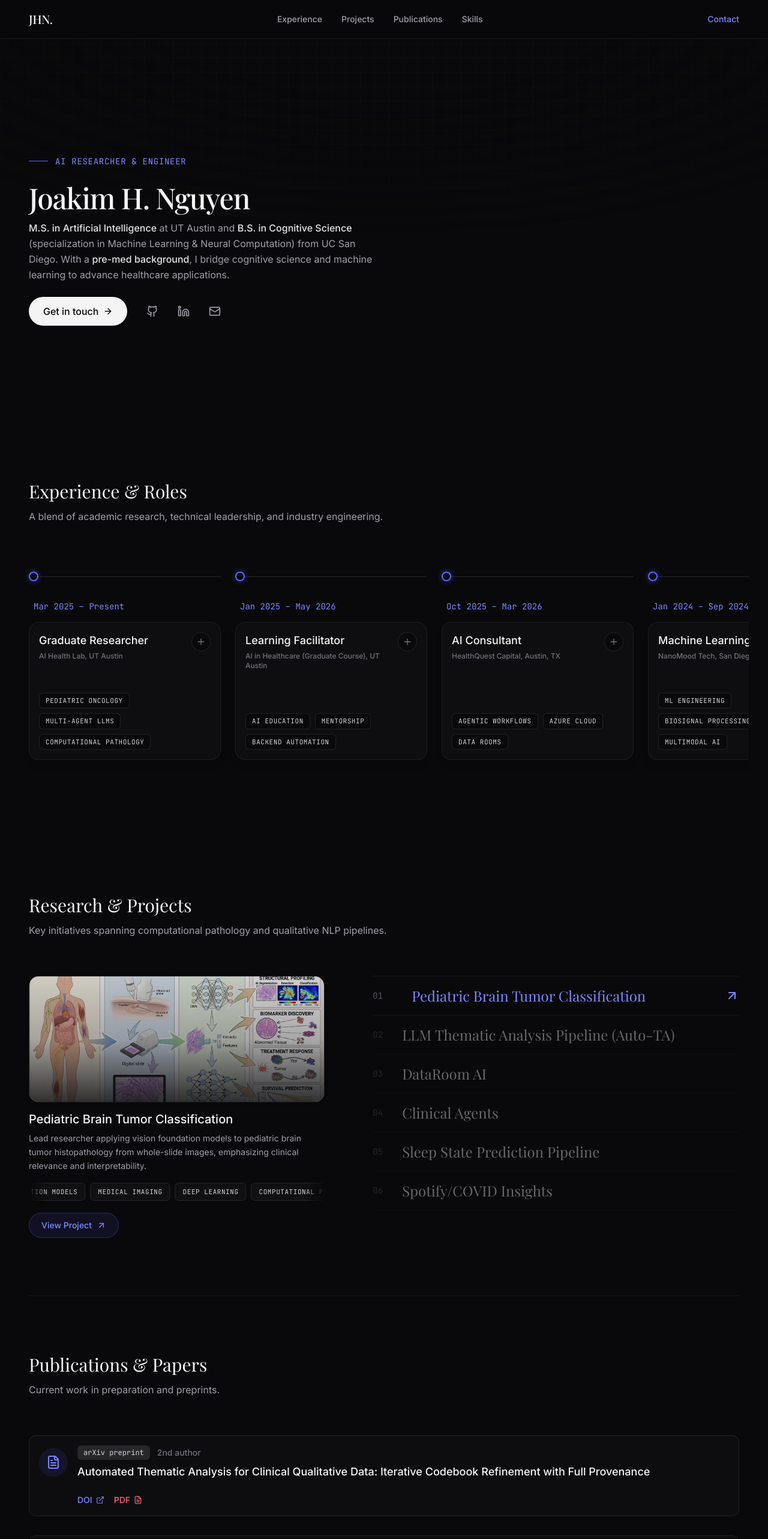
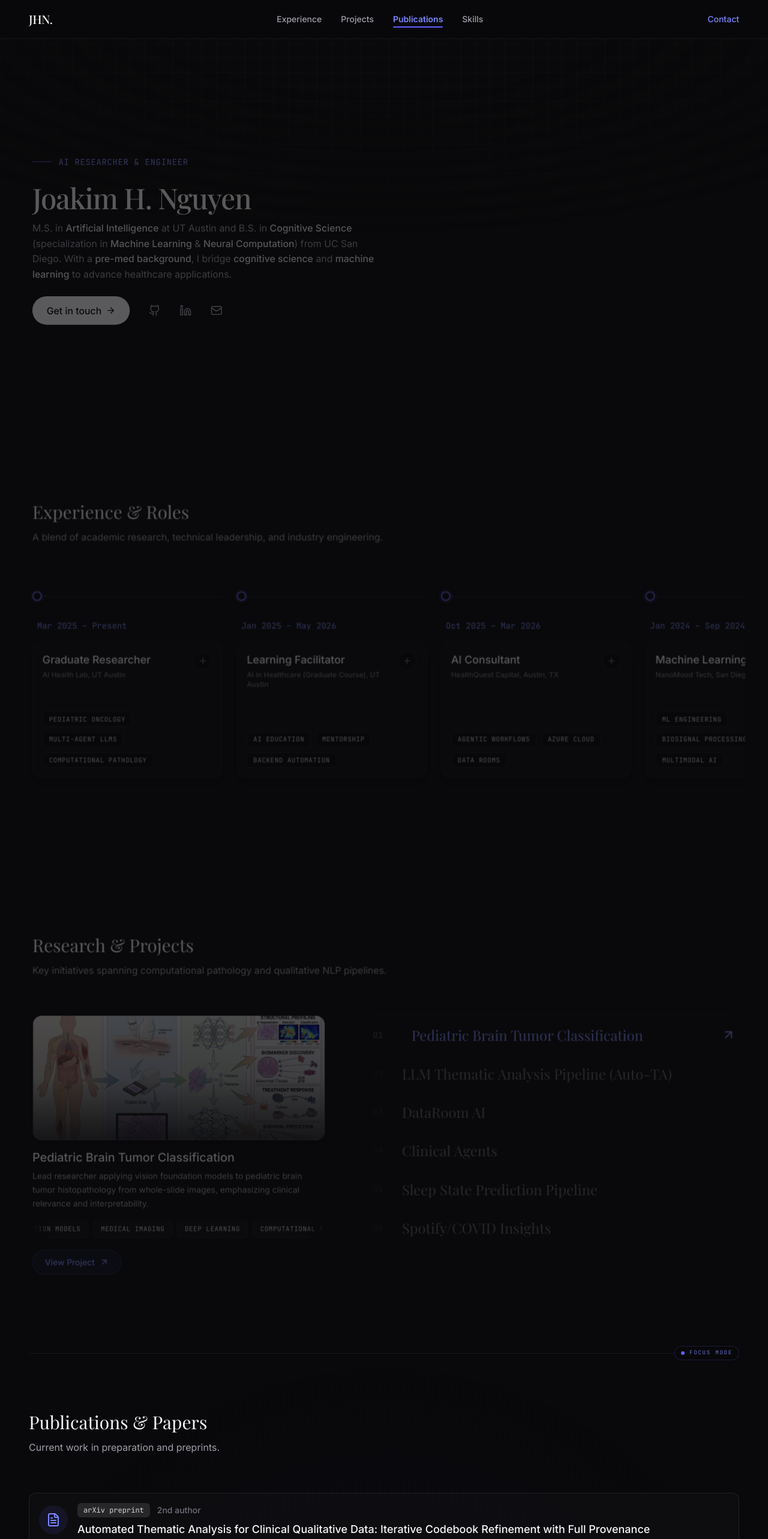
Before and after one commit to joakimawesome/joakimawesome.github.io, a Next.js app: page / in a window 1280 px wide. Shown: the top 2566 px of the page at 60% size. Built offline with nearby package versions, Linux system fonts and the light colour scheme; a web font is replaced by a local one.

Commit message:
Update hero bio: bold specific fields and generalize focus

```diff
--- a/app/page.tsx
+++ b/app/page.tsx
@@ -1,3 +1,5 @@
+'use client';
+
 import Nav from '@/components/nav';
 import Hero from '@/components/hero';
 import Experience from '@/components/experience';
@@ -5,8 +7,12 @@ import Projects from '@/components/projects';
 import Publications from '@/components/publications';
 import Skills from '@/components/skills';
 import Footer from '@/components/footer';
+import FocusSection from '@/components/focus-section';
+import { useActiveSection } from '@/hooks/useActiveSection';
 
 export default function Home() {
+  const activeSection = useActiveSection(['hero', 'experience', 'projects', 'publications', 'skills', 'contact']);
+
   return (
     <div className="min-h-screen bg-zinc-950 text-zinc-300 font-sans selection:bg-indigo-500/30 relative">
       {/* Subtle technical background grid */}
@@ -16,12 +22,26 @@ export default function Home() {
       <div className="relative z-10">
         <Nav />
 
-        <main className="max-w-7xl mx-auto px-6 md:px-12">
-          <Hero />
-          <Experience />
-          <Projects />
-          <Publications />
-          <Skills />
+        <main className="max-w-7xl mx-auto px-6 md:px-12 flex flex-col gap-8">
+          <FocusSection id="hero" isActive={activeSection === 'hero'}>
+            <Hero />
+          </FocusSection>
+
+          <FocusSection id="experience" isActive={activeSection === 'experience'}>
+            <Experience />
+          </FocusSection>
+
+          <FocusSection id="projects" isActive={activeSection === 'projects'}>
+            <Projects />
+          </FocusSection>
+
+          <FocusSection id="publications" isActive={activeSection === 'publications'}>
+            <Publications />
+          </FocusSection>
+
+          <FocusSection id="skills" isActive={activeSection === 'skills'}>
+            <Skills />
+          </FocusSection>
         </main>
 
         <Footer />
--- /dev/null
+++ b/components/focus-section.tsx
@@ -0,0 +1,47 @@
+'use client';
+
+import React from 'react';
+import { motion } from 'motion/react';
+
+interface FocusSectionProps {
+  id: string;
+  isActive: boolean;
+  children: React.ReactNode;
+}
+
+export default function FocusSection({ id, isActive, children }: FocusSectionProps) {
+  return (
+    <div
+      id={id}
+      className={`relative transition-all duration-700 ease-out ${
+        isActive
+          ? 'opacity-100 blur-0 scale-100 grayscale-0'
+          : 'opacity-35 blur-[0.4px] scale-[0.99] grayscale-[15%]'
+      }`}
+    >
+      {/* Background spotlight radial gradient */}
+      <div
+        className={`absolute -inset-x-12 -inset-y-16 bg-[radial-gradient(circle_at_center,rgba(99,102,241,0.04)_0%,transparent_70%)] rounded-[40px] pointer-events-none -z-10 transition-opacity duration-1000 ${
+          isActive ? 'opacity-100' : 'opacity-0'
+        }`}
+      />
+
+      {/* Sleek, minimalistic metadata badge */}
+      {isActive && id !== 'hero' && (
+        <motion.div
+          initial={{ opacity: 0, y: 10 }}
+          animate={{ opacity: 1, y: 0 }}
+          className="absolute -top-3 right-0 flex items-center gap-2 font-mono text-[9px] tracking-[0.2em] text-indigo-400/80 uppercase pointer-events-none select-none bg-zinc-950/80 backdrop-blur-sm px-2.5 py-1 rounded-full border border-indigo-500/20 shadow-sm"
+        >
+          <span className="relative flex h-1.5 w-1.5">
+            <span className="animate-ping absolute inline-flex h-full w-full rounded-full bg-indigo-400 opacity-75"></span>
+            <span className="relative inline-flex rounded-full h-1.5 w-1.5 bg-indigo-500"></span>
+          </span>
+          Focus Mode
+        </motion.div>
+      )}
+
+      {children}
+    </div>
+  );
+}
--- a/components/hero.tsx
+++ b/components/hero.tsx
@@ -5,7 +5,7 @@ import { Github, Linkedin, Mail, ArrowRight, ExternalLink } from 'lucide-react';
 
 export default function Hero() {
   return (
-    <section className="min-h-[80vh] flex flex-col justify-center pt-20 pb-12">
+    <section id="hero" className="min-h-[80vh] flex flex-col justify-center pt-20 pb-12">
       <motion.div
         initial={{ opacity: 0, y: 20 }}
         animate={{ opacity: 1, y: 0 }}
@@ -21,7 +21,7 @@ export default function Hero() {
         </h1>
 
         <p className="text-base text-zinc-400 max-w-xl mb-6 leading-relaxed">
-          <strong className="font-medium text-zinc-200">M.S. in Artificial Intelligence</strong> at UT Austin and <strong className="font-medium text-zinc-200">B.S. in Cognitive Science</strong> (specialization in Machine Learning & Neural Computation) from UC San Diego. With a <strong className="font-medium text-zinc-200">pre-med background</strong>, I bridge cognitive science and machine learning to advance healthcare applications.
+          M.S. in <strong className="font-medium text-zinc-200">Artificial Intelligence</strong> at UT Austin and B.S. in <strong className="font-medium text-zinc-200">Cognitive Science</strong> (specialization in <strong className="font-medium text-zinc-200">Machine Learning</strong> &amp; <strong className="font-medium text-zinc-200">Neural Computation</strong>) from UC San Diego. With a <strong className="font-medium text-zinc-200">pre-med background</strong>, I bridge <strong className="font-medium text-zinc-200">cognitive science</strong> and <strong className="font-medium text-zinc-200">machine learning</strong> to advance healthcare applications.
         </p>
 
         <div className="flex flex-wrap items-center gap-6">
--- a/components/nav.tsx
+++ b/components/nav.tsx
@@ -1,8 +1,11 @@
 'use client';
 
 import { motion } from 'motion/react';
+import { useActiveSection } from '@/hooks/useActiveSection';
 
 export default function Nav() {
+  const activeSection = useActiveSection(['hero', 'experience', 'projects', 'publications', 'skills', 'contact']);
+
   return (
     <motion.header
       initial={{ opacity: 0, y: -20 }}
@@ -16,13 +19,48 @@ export default function Nav() {
         </a>
 
         <nav className="hidden md:flex items-center gap-8 text-sm font-medium text-zinc-400">
-          <a href="/#experience" className="hover:text-zinc-100 transition-colors">Experience</a>
-          <a href="/#projects" className="hover:text-zinc-100 transition-colors">Projects</a>
-          <a href="/#publications" className="hover:text-zinc-100 transition-colors">Publications</a>
-          <a href="/#skills" className="hover:text-zinc-100 transition-colors">Skills</a>
+          <a
+            href="/#experience"
+            className={`transition-colors relative py-1 ${activeSection === 'experience' ? 'text-indigo-400 font-semibold' : 'hover:text-zinc-100'}`}
+          >
+            Experience
+            {activeSection === 'experience' && (
+              <motion.span layoutId="activeNavIndicator" className="absolute bottom-0 left-0 right-0 h-0.5 bg-indigo-500 rounded-full" />
+            )}
+          </a>
+          <a
+            href="/#projects"
+            className={`transition-colors relative py-1 ${activeSection === 'projects' ? 'text-indigo-400 font-semibold' : 'hover:text-zinc-100'}`}
+          >
+            Projects
+            {activeSection === 'projects' && (
+              <motion.span layoutId="activeNavIndicator" className="absolute bottom-0 left-0 right-0 h-0.5 bg-indigo-500 rounded-full" />
+            )}
+          </a>
+          <a
+            href="/#publications"
+            className={`transition-colors relative py-1 ${activeSection === 'publications' ? 'text-indigo-400 font-semibold' : 'hover:text-zinc-100'}`}
+          >
+            Publications
+            {activeSection === 'publications' && (
+              <motion.span layoutId="activeNavIndicator" className="absolute bottom-0 left-0 right-0 h-0.5 bg-indigo-500 rounded-full" />
+            )}
+          </a>
+          <a
+            href="/#skills"
+            className={`transition-colors relative py-1 ${activeSection === 'skills' ? 'text-indigo-400 font-semibold' : 'hover:text-zinc-100'}`}
+          >
+            Skills
+            {activeSection === 'skills' && (
+              <motion.span layoutId="activeNavIndicator" className="absolute bottom-0 left-0 right-0 h-0.5 bg-indigo-500 rounded-full" />
+            )}
+          </a>
         </nav>
 
-        <a href="/#contact" className="text-sm font-medium text-indigo-400 hover:text-indigo-300 transition-colors">
+        <a
+          href="/#contact"
+          className={`text-sm font-medium transition-colors ${activeSection === 'contact' ? 'text-indigo-400 font-semibold' : 'text-indigo-400 hover:text-indigo-300'}`}
+        >
           Contact
         </a>
       </div>
--- /dev/null
+++ b/hooks/useActiveSection.ts
@@ -0,0 +1,46 @@
+'use client';
+
+import { useState, useEffect } from 'react';
+
+export function useActiveSection(sectionIds: string[]) {
+  const [activeSection, setActiveSection] = useState<string>('hero');
+
+  useEffect(() => {
+    const handleScroll = () => {
+      let maxVisibleHeight = 0;
+      let currentActive = 'hero';
+
+      sectionIds.forEach((id) => {
+        const el = document.getElementById(id);
+        if (!el) return;
+
+        const rect = el.getBoundingClientRect();
+        const viewportHeight = window.innerHeight;
+
+        // Calculate the overlap of the section with the viewport
+        const visibleTop = Math.max(0, rect.top);
+        const visibleBottom = Math.min(viewportHeight, rect.bottom);
+        const visibleHeight = Math.max(0, visibleBottom - visibleTop);
+
+        if (visibleHeight > maxVisibleHeight) {
+          maxVisibleHeight = visibleHeight;
+          currentActive = id;
+        }
+      });
+
+      setActiveSection(currentActive);
+    };
+
+    // Run on mount and attach listeners
+    handleScroll();
+    window.addEventListener('scroll', handleScroll, { passive: true });
+    window.addEventListener('resize', handleScroll, { passive: true });
+
+    return () => {
+      window.removeEventListener('scroll', handleScroll);
+      window.removeEventListener('resize', handleScroll);
+    };
+  }, [sectionIds]);
+
+  return activeSection;
+}
```
